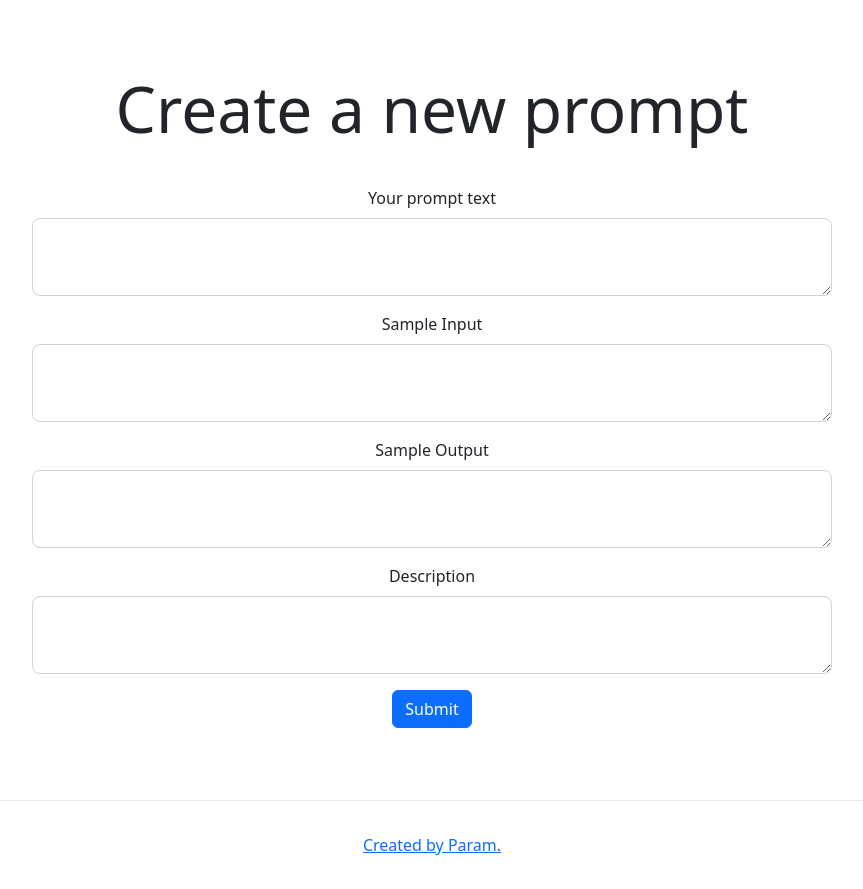
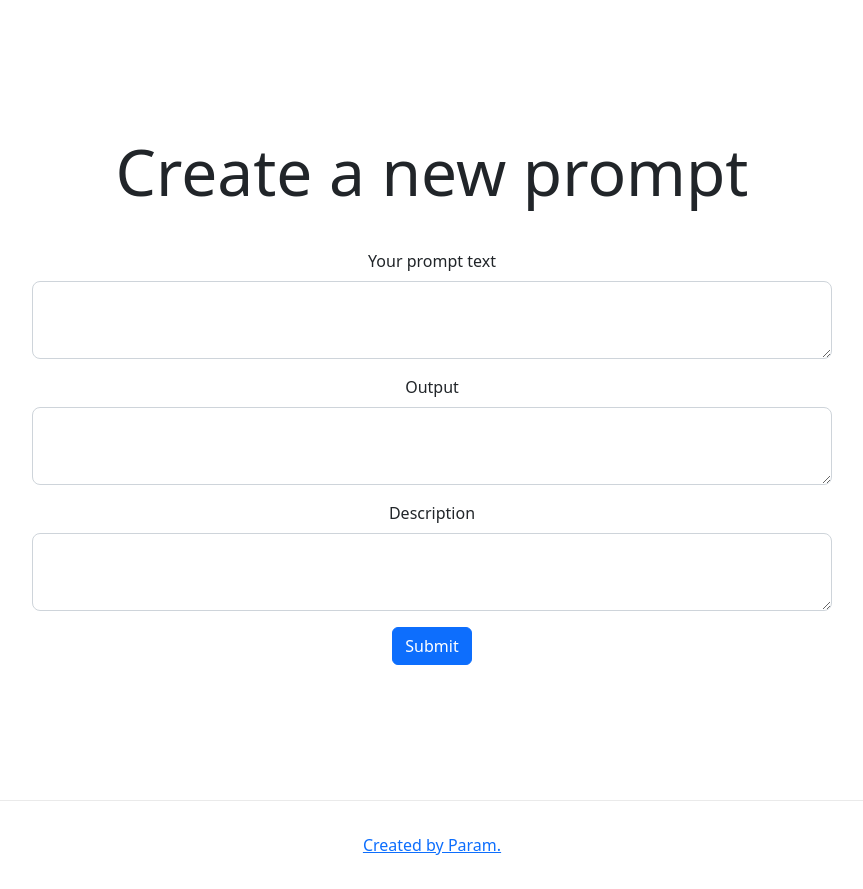
Before and after one commit to paramsingh/promptdb, a Next.js app in the folder promptdb/frontend/: page /new in a window 1280 px wide. Shown: the whole page, without its empty margins (208-1071 px from the left). Built offline with nearby package versions, Linux system fonts and the light colour scheme.

Commit message:
Don't show sample input in the create form for now

```diff
--- a/promptdb/frontend/pages/new.tsx
+++ b/promptdb/frontend/pages/new.tsx
@@ -12,14 +12,13 @@ import Footer from "../components/Footer";
 const NewPrompt: NextPage = () => {
   const [id, setId] = useState<string>("");
   const [text, setText] = useState<string>("");
-  const [sampleInput, setSampleInput] = useState<string>("");
   const [sampleOutput, setSampleOutput] = useState<string>("");
   const [description, setDescription] = useState<string>("");
   const [submitted, setSubmitted] = useState<boolean>(false);
 
   const onSubmit = (e: any) => {
     e.preventDefault();
-    submitPrompt(text, sampleInput, sampleOutput, description).then(
+    submitPrompt(text, "", sampleOutput, description).then(
       (createdPromptId) => {
         setId(createdPromptId);
         setSubmitted(true);
@@ -59,16 +58,7 @@ const NewPrompt: NextPage = () => {
             />
           </InputGroup>
 
-          <Form.Label>Sample Input</Form.Label>
-          <InputGroup className="mb-3">
-            <FormControl
-              size="lg"
-              as="textarea"
-              onChange={(e) => onInput(e, setSampleInput)}
-            />
-          </InputGroup>
-
-          <Form.Label>Sample Output</Form.Label>
+          <Form.Label>Output</Form.Label>
           <InputGroup className="mb-3">
             <FormControl
               size="lg"
```
Also changed, not shown: promptdb/frontend/components/PromptCard.tsx (+15 -0 lines), 2 other files (tests, documents, lock files or other folders).
